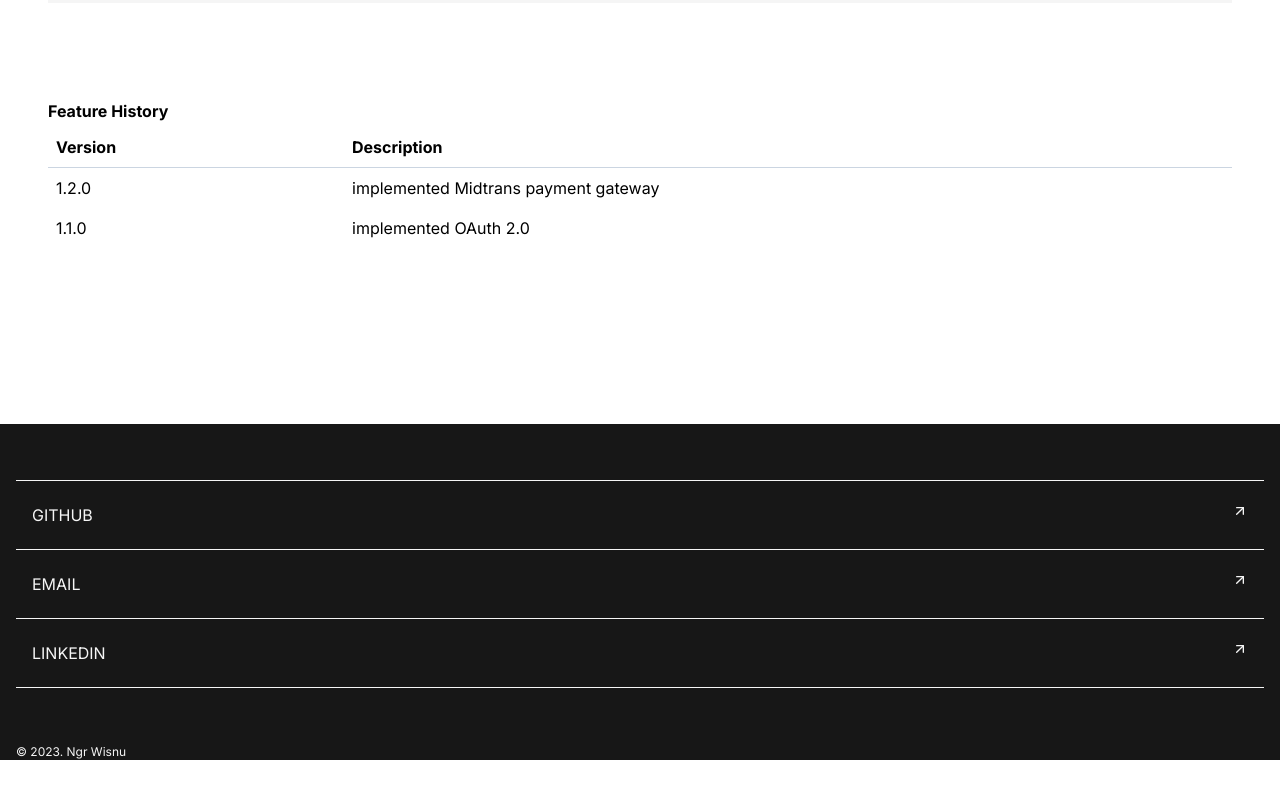
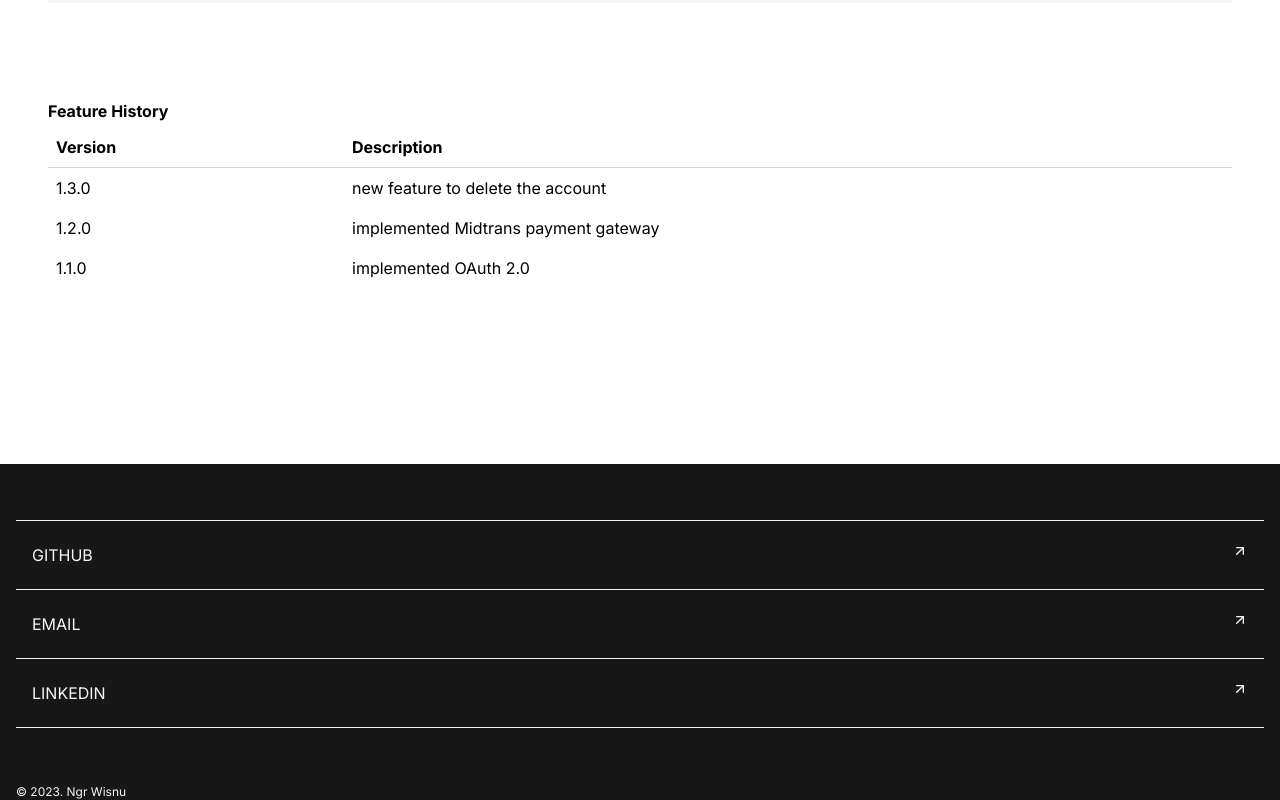
Before and after one commit to ngrwisnu/portfolio-v2, a Next.js app: page /works/black-honey in a window 1280 px wide. Shown: the part 8361-9161 px from the top of the page. Before the commit the page ends 9121 px from the top, so only its background shows below. Built offline with nearby package versions, Linux system fonts and the light colour scheme.

Commit message:
[update] feature history in black honey project

```diff
--- a/@/components/works/detail-work.tsx
+++ b/@/components/works/detail-work.tsx
@@ -117,6 +117,12 @@ const FeatureHistoryPage = () => {
         </thead>
         <tbody className="flex w-full flex-col">
           <tr className="flex flex-row">
+            <td className="flex basis-1/4 items-center p-2">1.3.0</td>
+            <td className="flex basis-3/4 items-center p-2">
+              new feature to delete the account
+            </td>
+          </tr>
+          <tr className="flex flex-row">
             <td className="flex basis-1/4 items-center p-2">1.2.0</td>
             <td className="flex basis-3/4 items-center p-2">
               implemented Midtrans payment gateway
```
